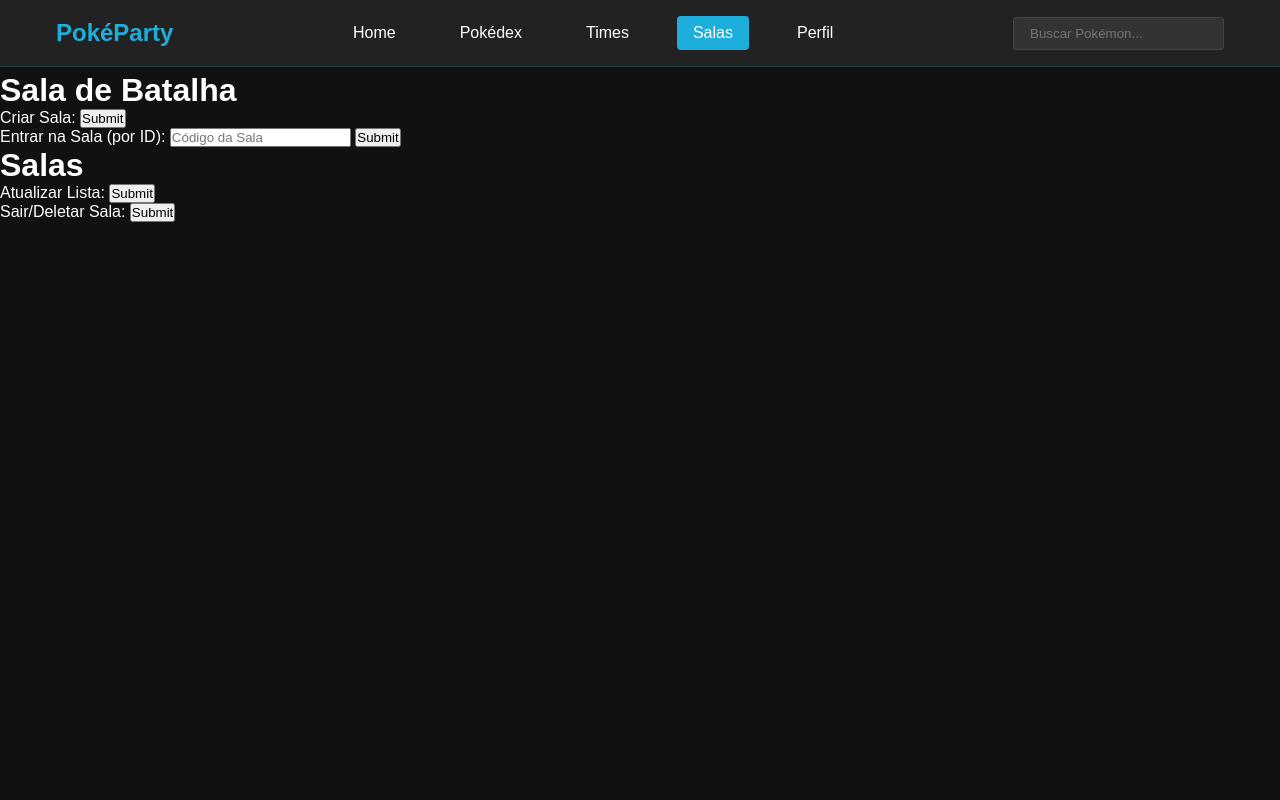
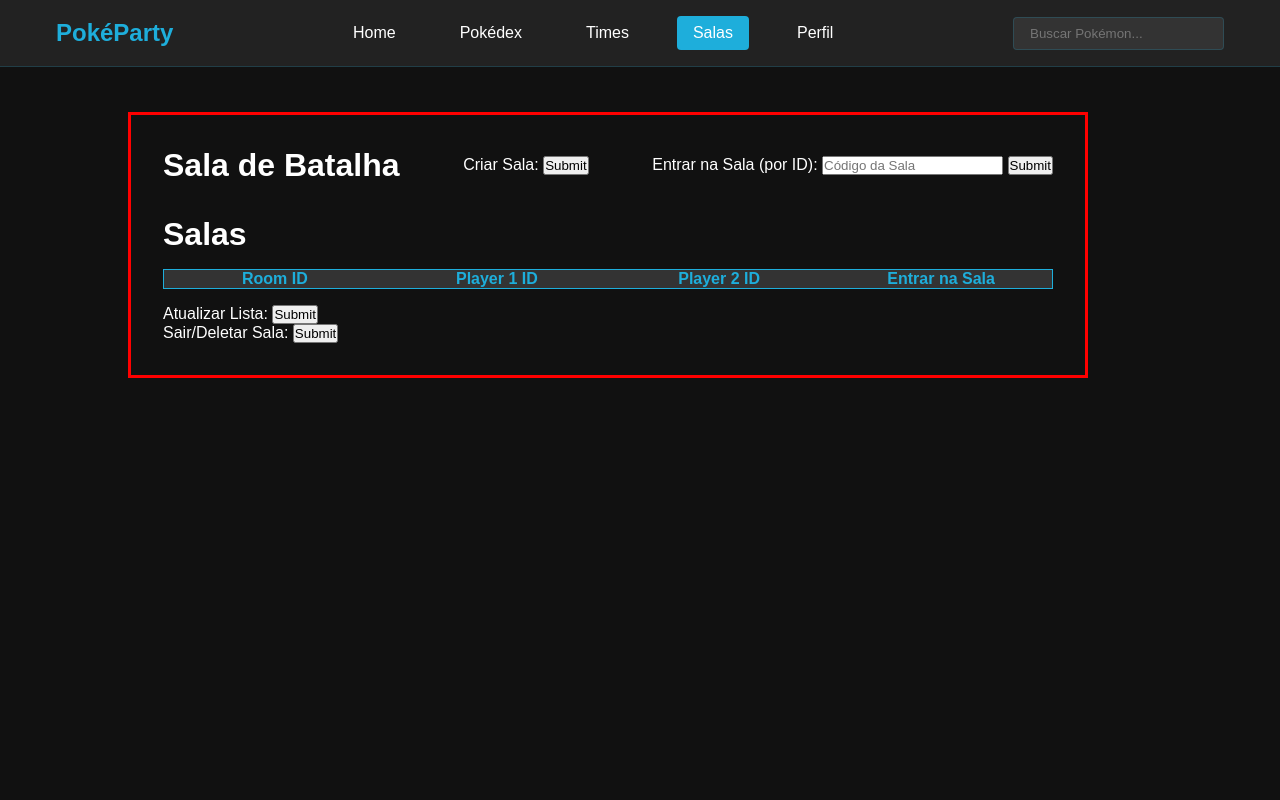
Before and after one commit to GustavoVieiraSousa/Projeto-Lab-ES-Site, a PHP site: page /roomList.php in a window 1280 px wide. Run offline with PHP 8.4, Linux system fonts and the light colour scheme; the visitor is signed in with stand-in values (Sample User, id 1); data that the repository does not hold is empty.

Commit message:
RoomList | Embelezamento com CSS das listas

```diff
--- a/Model/js/room/roomListUpdate.js
+++ b/Model/js/room/roomListUpdate.js
@@ -6,12 +6,12 @@ function fetchRoomList() {
             roomList.innerHTML = ''; // Clear the current list
 
             data.forEach(room => {
-                const roomItem = document.createElement('li');
+                const roomItem = document.createElement('tr');
                 roomItem.innerHTML = `
-                    <strong>Room ID:</strong> ${room.rooCode}<br>
-                    <strong>Player 1 ID:</strong> ${room.rooPlaCode1}<br>
-                    <strong>Player 2 ID:</strong> ${room.rooPlaCode2}<br>
-                    <input type="submit" id="enterRoom" name="editRoom" value="Entrar na Sala"/><br><br>
+                    <th class="room-id">${room.rooCode}</th>
+                    <th class="room-player1">${room.rooPlaCode1}</th>
+                    <th class="room-player2">${room.rooPlaCode2}</th>
+                    <th><input type="submit" class="room-input" id="enterRoom" name="editRoom" value="Entrar na Sala"/></th>
                 `;
                 const enterRoomButton = roomItem.querySelector('input[id="enterRoom"]');
                 enterRoomButton.addEventListener('click', function() {
--- /dev/null
+++ b/View/Style/styleRoom.css
@@ -0,0 +1,190 @@
+:root {
+    --pokeblue: #1EAEDB;
+    --pokedark: #222222;
+    --pokedark-light: #333333;
+    --pokedark-dark: #111111;
+
+    /* Tipos de Pokémon */
+    --normal: #A8A878;
+    --fire: #F08030;
+    --water: #6890F0;
+    --grass: #78C850;
+    --electric: #F8D030;
+    --ice: #98D8D8;
+    --fighting: #C03028;
+    --poison: #A040A0;
+    --ground: #E0C068;
+    --flying: #A890F0;
+    --psychic: #F85888;
+    --bug: #A8B820;
+    --rock: #B8A038;
+    --ghost: #705898;
+    --dark: #705848;
+    --dragon: #7038F8;
+    --steel: #B8B8D0;
+    --fairy: #F0B6BC;
+}
+
+* {
+    margin: 0;
+    padding: 0;
+    box-sizing: border-box;
+}
+
+body {
+    background-color: var(--pokedark-dark);
+    color: white;
+    font-family: Arial, sans-serif;
+    min-height: 100vh;
+}
+.navbar {
+    position: fixed;
+    top: 0;
+    left: 0;
+    right: 0;
+    background-color: var(--pokedark);
+    border-bottom: 1px solid rgba(30, 174, 219, 0.2);
+    padding: 1rem 0;
+    z-index: 100;
+    width: 100vw;
+}
+
+.navbar .container {
+    display: flex;
+    align-items: center;
+    justify-content: space-between;
+    min-height: 20px;
+}
+
+.logo {
+    color: var(--pokeblue);
+    text-decoration: none;
+    font-size: 1.5rem;
+    font-weight: bold;
+}
+
+.container {
+    max-width: 1200px;
+    margin: 0 auto;
+    padding: 0 1rem;
+}
+
+/* barra de navegação aqui */
+
+.nav-links {
+    display: flex;
+    gap: 2rem;
+}
+
+.nav-links a {
+    color: white;
+    text-decoration: none;
+    transition: color 0.3s;
+    padding: 0.5rem 1rem;
+    border-radius: 0.25rem;
+}
+
+.nav-links a:hover {
+    olor: var(--pokeblue);
+}
+
+.nav-links a.active {
+    background-color: var(--pokeblue);
+    color: white;
+}
+
+.place-holder {
+    min-width: 200px;
+    visibility: hidden;
+    padding: 0.5rem 1rem;
+    border-radius: 0.25rem;
+}
+
+.search-bar input {
+    background-color: var(--pokedark-light);
+    border: 1px solid rgba(30, 174, 219, 0.2);
+    color: white;
+    padding: 0.5rem 1rem;
+    border-radius: 0.25rem;
+    min-width: 200px;
+}
+
+/* Inicio do Conteudo Principal */
+content{
+    display: inline-block;
+    margin-left: 10%;
+    width: 100%;
+    max-width: 75%;
+    margin-top: 7rem; /* Para evitar que o conteúdo fique atrás da navbar */
+    padding: 2rem;
+    border-color: red;
+    border-style: solid;
+}
+
+.content-search{
+    display: flex;
+    justify-content: space-between;
+    align-items: center;
+    margin-bottom: 2rem;
+}
+
+.content-list{
+    display: flex;
+    flex-direction: column;
+}
+
+/* listas */
+
+table.room-list-header{
+    width: 100%;
+    background-color: var(--pokedark-light);
+    border-collapse: collapse;
+    margin-bottom: 1rem;
+    margin-top: 1rem;
+    border-style: solid;
+    border-radius: 0.25rem;
+    border-color: var(--pokeblue);
+    border-width: 1px;
+}
+
+table.room-list-header th{
+    width: 25%;
+    color: var(--pokeblue);
+    font-weight: bold;
+}
+
+table.room-list-content{
+    width: 100%;
+    color: white;
+    font-weight: lighter;
+}
+
+table.room-list-content tr{
+    display: flex;
+    background-color: var(--pokedark-light);
+    margin-bottom: 0.5rem;
+    padding: 0.5rem;
+    border-radius: 0.25rem;
+}
+
+table.room-list-content th{
+    border-color: var(--pokeblue);
+    width: 25%;
+    font-weight: lighter;
+}
+
+table.room-list-content input{
+    width: 75%;
+    color: white;
+    border-color: var(--pokedark-light);
+    border-style: solid;
+    border-radius: 0.25rem;
+    background-color: var(--pokedark-dark);
+    font-weight: lighter;
+}
+
+table.room-list-content input:hover{
+    border-color: var(--pokeblue);
+    background-color: var(--pokedark-light);
+    font-weight: lighter;
+}
--- a/View/profile.php
+++ b/View/profile.php
@@ -47,6 +47,7 @@
                     <a href="index.php">Home</a>
                     <a href="pokedex.php">Pokédex</a>
                     <a href="teams.php">Times</a>
+                    <a href="roomList.php">Salas</a>
                     <!-- <a href="battle.php">Batalha</a> -->
                     <a href="profile.php" class="active">Perfil</a>
                 </div>
--- a/View/roomList.php
+++ b/View/roomList.php
@@ -3,7 +3,7 @@
 <head>
     <meta charset="UTF-8">
     <meta name="viewport" content="width=device-width, initial-scale=1.0">
-    <link rel="stylesheet" href="Style/styles.css">
+    <link rel="stylesheet" href="Style/styleRoom.css">
     <title>Salas</title>
 </head>
     <?php
@@ -46,9 +46,10 @@
         </nav>
     </div>
 
-    <br><br><br><br>
+    <!-- <br><br><br><br> -->
 
-    <div>
+    <content>
+        <div class="content-search">
             <h1>Sala de Batalha</h1>
             <form method="POST" action="../Controller/addRoom.php">
                 <p>Criar Sala: <input type="submit" name="addRoom"/></p>
@@ -59,19 +60,29 @@
             </form>
         </div>
 
-    <div>
+        <div class="content-list">
             <h1>Salas</h1>
-        <ul id="room-list"></ul>
+            <table class="room-list-header">
+                <tr class="room-list">
+                    <th class="room-id">Room ID</th>
+                    <th class="room-player1">Player 1 ID</th>
+                    <th class="room-player2">Player 2 ID</th>
+                    <th class="room-action">Entrar na Sala</th>
+                </tr>
+            </table>
+
+            <table id="room-list" class="room-list-content"></table> <!-- Mostra as salas do Banco de Dados -->
+        </div>
+
+        <div class="">
             <form method="POST" action="../Controller/roomListServer.php">
                 <p>Atualizar Lista: <input type="submit" name="roomList"/></p>
             </form>
-    </div>
-
-    <div>
             <form method="POST" action="../Controller/deleteRoom.php">
                 <p>Sair/Deletar Sala: <input type="submit" name="roomList"/></p>
             </form>
         </div>
+    </content>
 
     <!-- Atualiza a Lista a cada 500ms -->
     <script src="../Model/js/room/roomListUpdate.js"></script>
```
Lines whose indentation alone changed are shown as unchanged.
